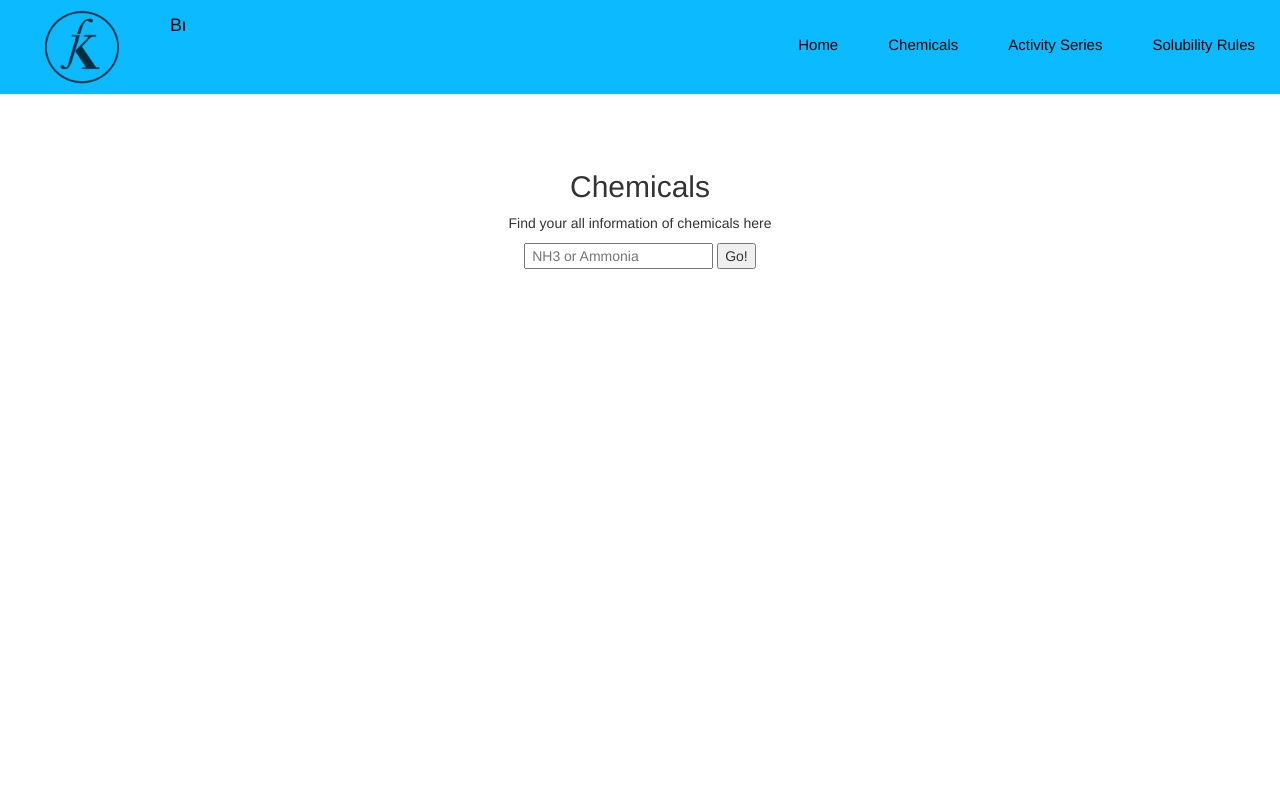
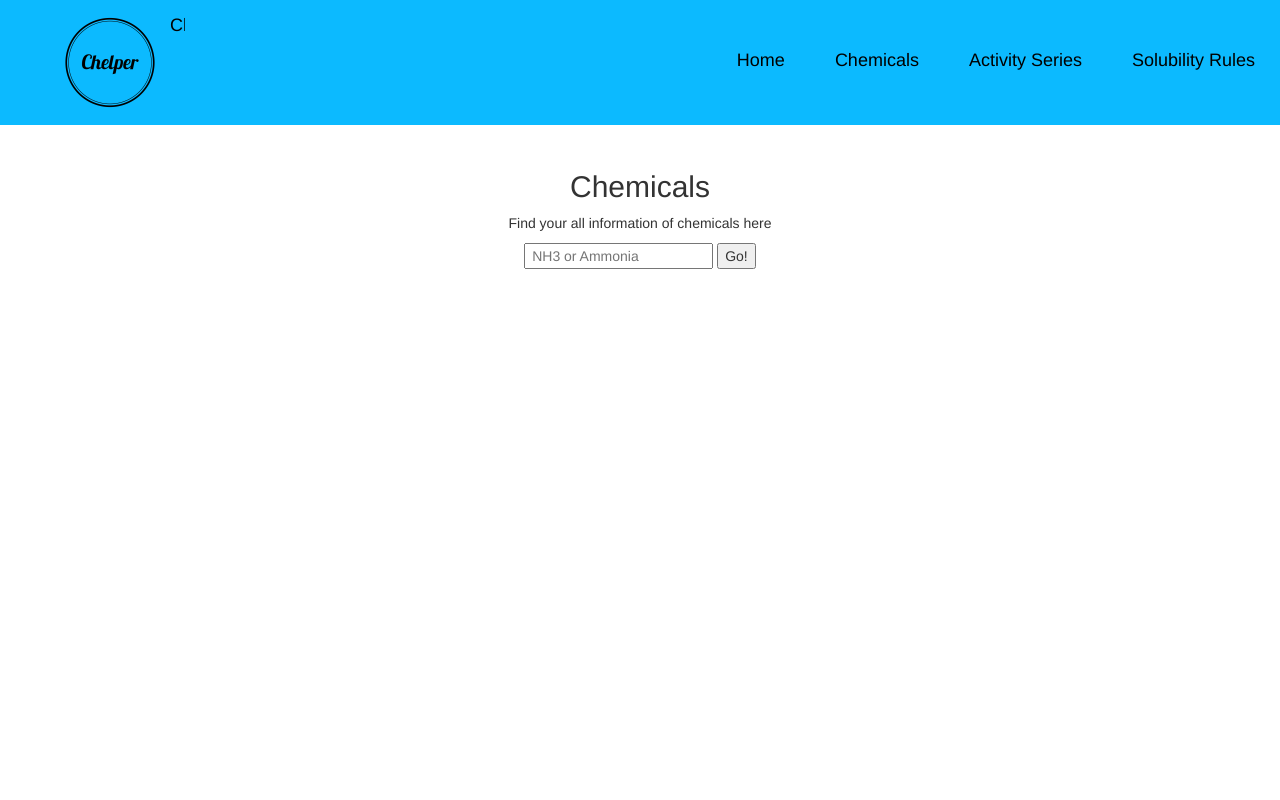
Before and after one commit to ericykim/Chemistry-Website-Design-, a plain HTML site: page ChemBootstrap.html in a window 1280 px wide. Shown: the top 800 px of the page. Drawn offline with nearby package versions, Linux system fonts and the light colour scheme.

Commit message:
logo change

```diff
--- a/ChemBootstrap.html
+++ b/ChemBootstrap.html
@@ -10,7 +10,7 @@
 <body>
 	<div id="custom-bootstrap-menu" class="navbar navbar-default navbar-fixed-top" role="navigation">
     <div class="container-fluid">
-        <div class="navbar-header"><a class="navbar-brand main-logo" href="#">Brand</a>
+        <div class="navbar-header"><a class="navbar-brand main-logo" href="#">Chelper</a>
             <button type="button" class="navbar-toggle" data-toggle="collapse" data-target=".navbar-menubuilder"><span class="sr-only">Toggle navigation</span><span class="icon-bar"></span><span class="icon-bar"></span><span class="icon-bar"></span>
             </button>
         </div>
--- a/bootstyle.css
+++ b/bootstyle.css
@@ -1,12 +1,12 @@
 
 .main-logo {
 	width: 150px;
-	height: 94px;
+	height: 125px;
 	margin: 0px;
 	text-indent: 100%;
 	white-space: nowrap;
 	overflow: hidden;
-	background: url('Fk image.png') no-repeat;
+	background: url('hipster.png') no-repeat;
 	background-size: 100%;
 
 
@@ -71,7 +71,8 @@
 #custom-bootstrap-menu.navbar-default .navbar-nav>li>a {
     color: rgba(0, 0, 0, 1);
     background-color: rgba(12, 186, 255, 1);
-    margin: 20px 10px 20px 10px;
+    margin: 35px 10px 35px 10px;
+    font-size: 18px;
 
 }
 #custom-bootstrap-menu.navbar-default .navbar-nav>li>a:hover,
```
Also changed, not shown: chelper logo1.png (added), hipster.png (added).
